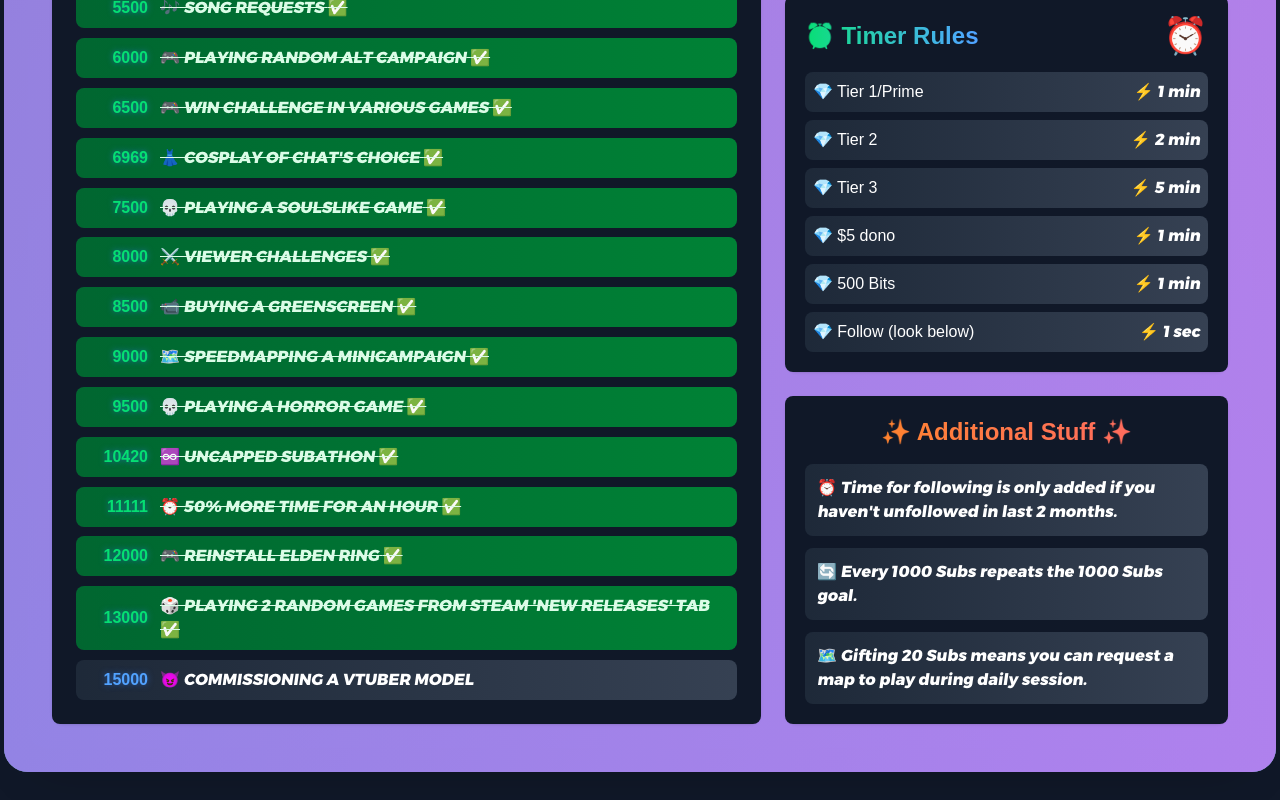
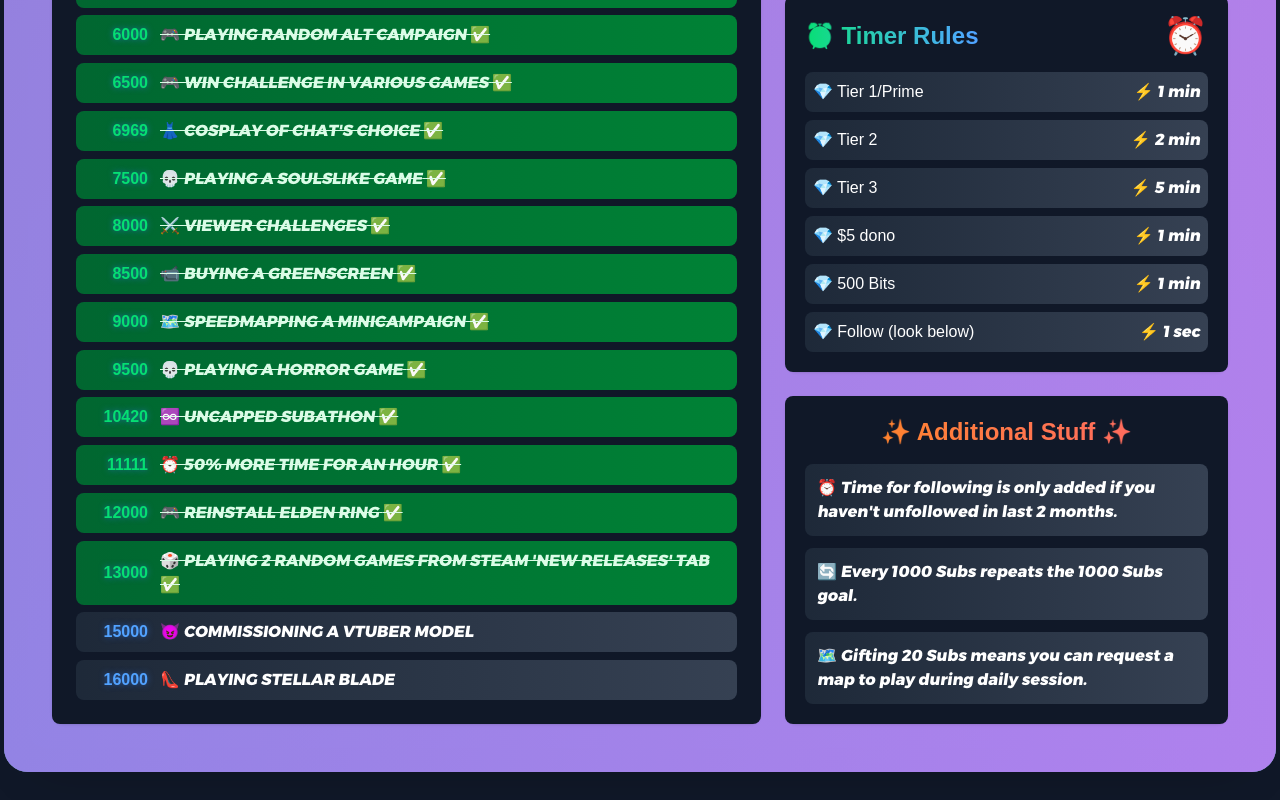
Before and after one commit to VellVee/scrapie-subathon, a Next.js app: page / in a window 1280 px wide. Shown: the part 774-1574 px from the top of the page. Built offline with nearby package versions, Linux system fonts and the light colour scheme.

Commit message:
16k goal added

```diff
--- a/app/page.tsx
+++ b/app/page.tsx
@@ -43,6 +43,7 @@ export default function SubathonPage() {
     { goal: 12000, text: "🎮 REINSTALL ELDEN RING", met: true },
     { goal: 13000, text: "🎲 PLAYING 2 RANDOM GAMES FROM STEAM 'NEW RELEASES' TAB", met: true },
     { goal: 15000, text: "😈 COMMISSIONING A VTUBER MODEL", met: false },
+    { goal: 16000, text: "👠 PLAYING STELLAR BLADE", met: false },
   ], []);
 
   const events = useMemo(() => [
```
